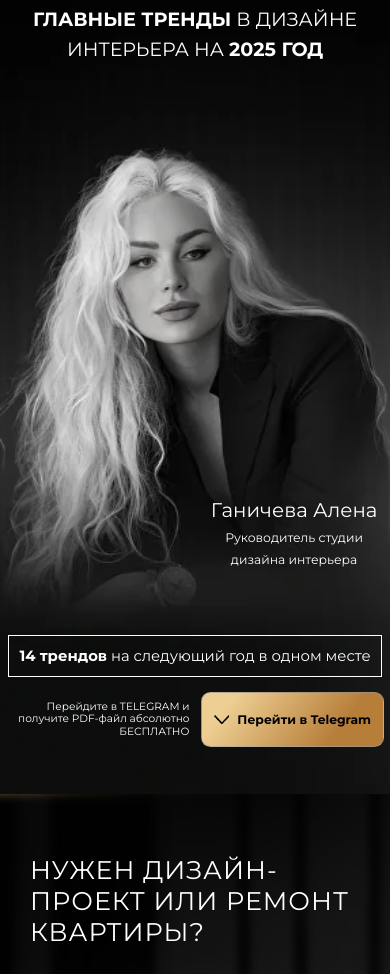
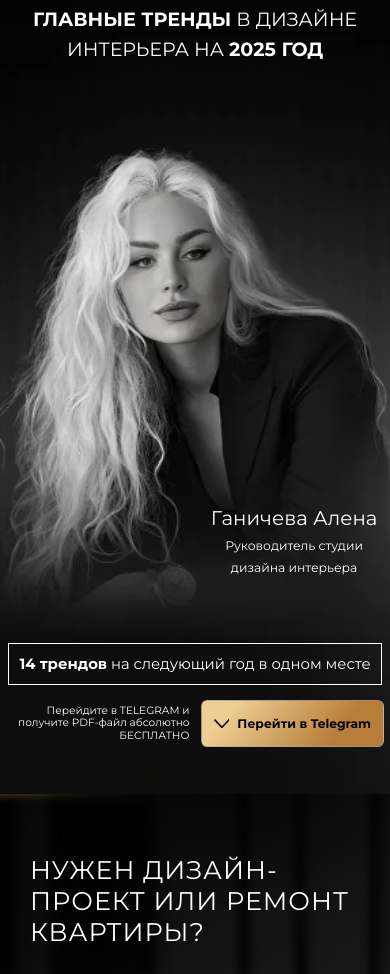
Before and after one commit to NataliaPankevich/interiors, a plain HTML site: page index.html in a window 390 px wide. Shown: the part 107-1081 px from the top of the page. Drawn offline with Linux system fonts and the light colour scheme.

Commit message:
8 commit

```diff
--- a/css/style.css
+++ b/css/style.css
@@ -163,7 +163,7 @@
   font-size: 10px;
   font-weight: 700;
   color: #000;
-  border-radius:6px;
+  border-radius:4px;
   border: 1px solid rgba(156, 153, 153, 0.6);
 }
 
@@ -209,6 +209,7 @@
   }
 
   .main__telegram-button {
+    height: 28px;
     font-size: 2vw;
     gap:5px;
   }
```
